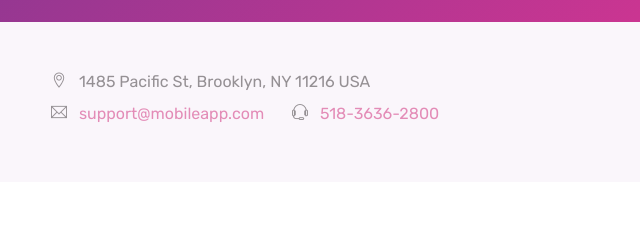
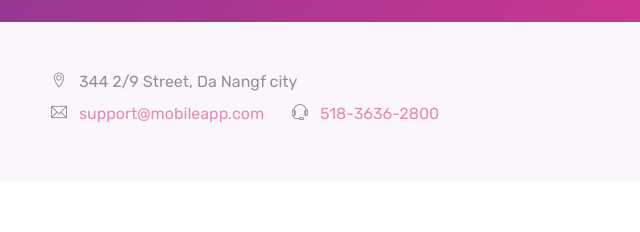
Before and after one commit to huutrung789/huutrung789.github.io, a plain HTML site: page index.html in a window 1280 px wide. Shown: the part 7685-7917 px from the top of the page, 34-674 px from the left. Drawn offline with Linux system fonts and the light colour scheme.

Commit message:
new address

```diff
--- a/index.html
+++ b/index.html
@@ -480,7 +480,7 @@ URI     : https://colorlib.com
         <div class="container">
             <div class="row">
                 <div class="col-lg-6 text-center text-lg-left">
-                    <p class="mb-2"> <span class="ti-location-pin mr-2"></span> 1485 Pacific St, Brooklyn, NY 11216 USA</p>
+                    <p class="mb-2"> <span class="ti-location-pin mr-2"></span> 344 2/9 Street, Da Nangf city</p>
                     <div class=" d-block d-sm-inline-block">
                         <p class="mb-2">
                             <span class="ti-email mr-2"></span> <a class="mr-4" href="mailto:support@mobileapp.com">support@mobileapp.com</a>
```
